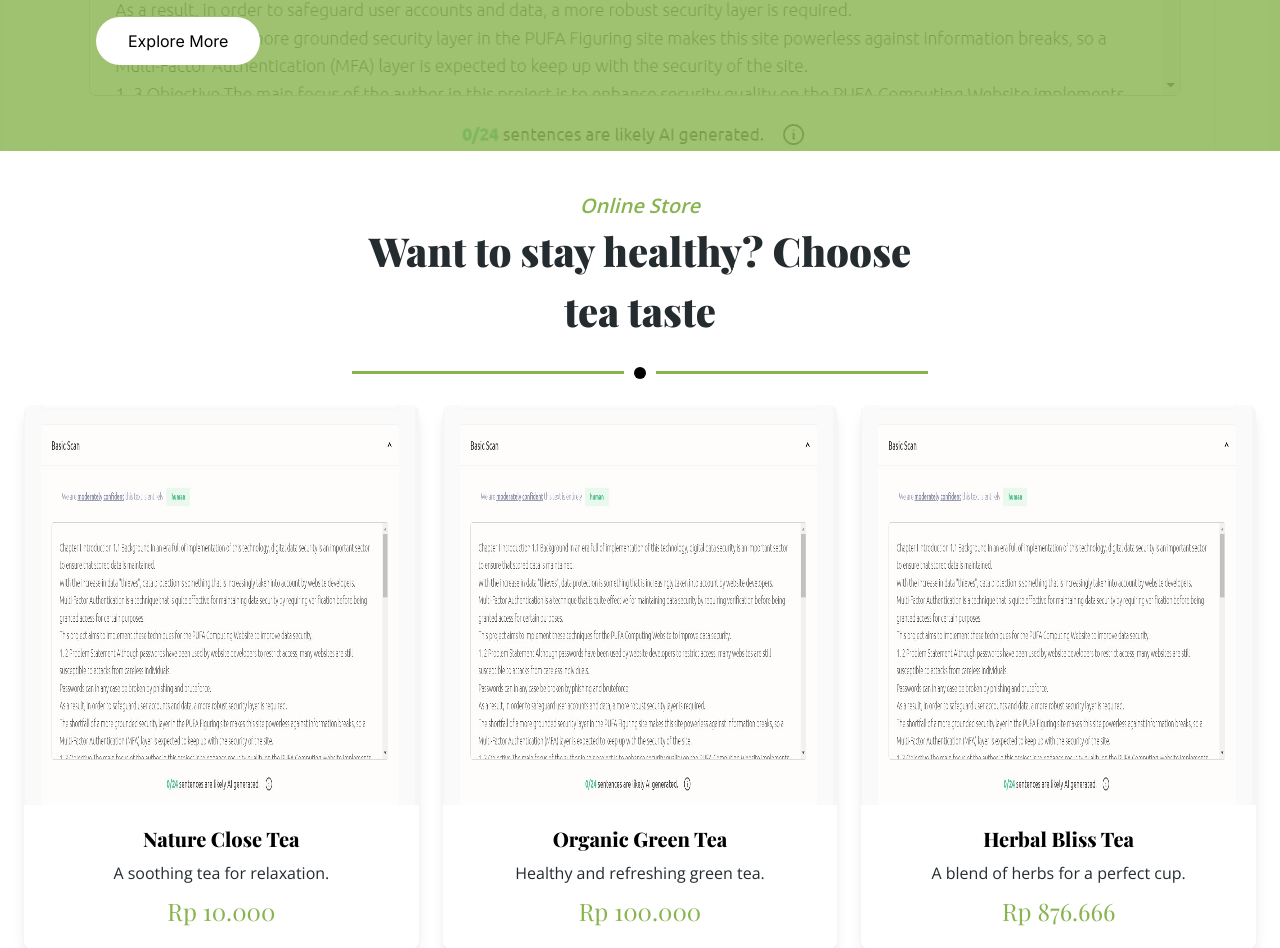
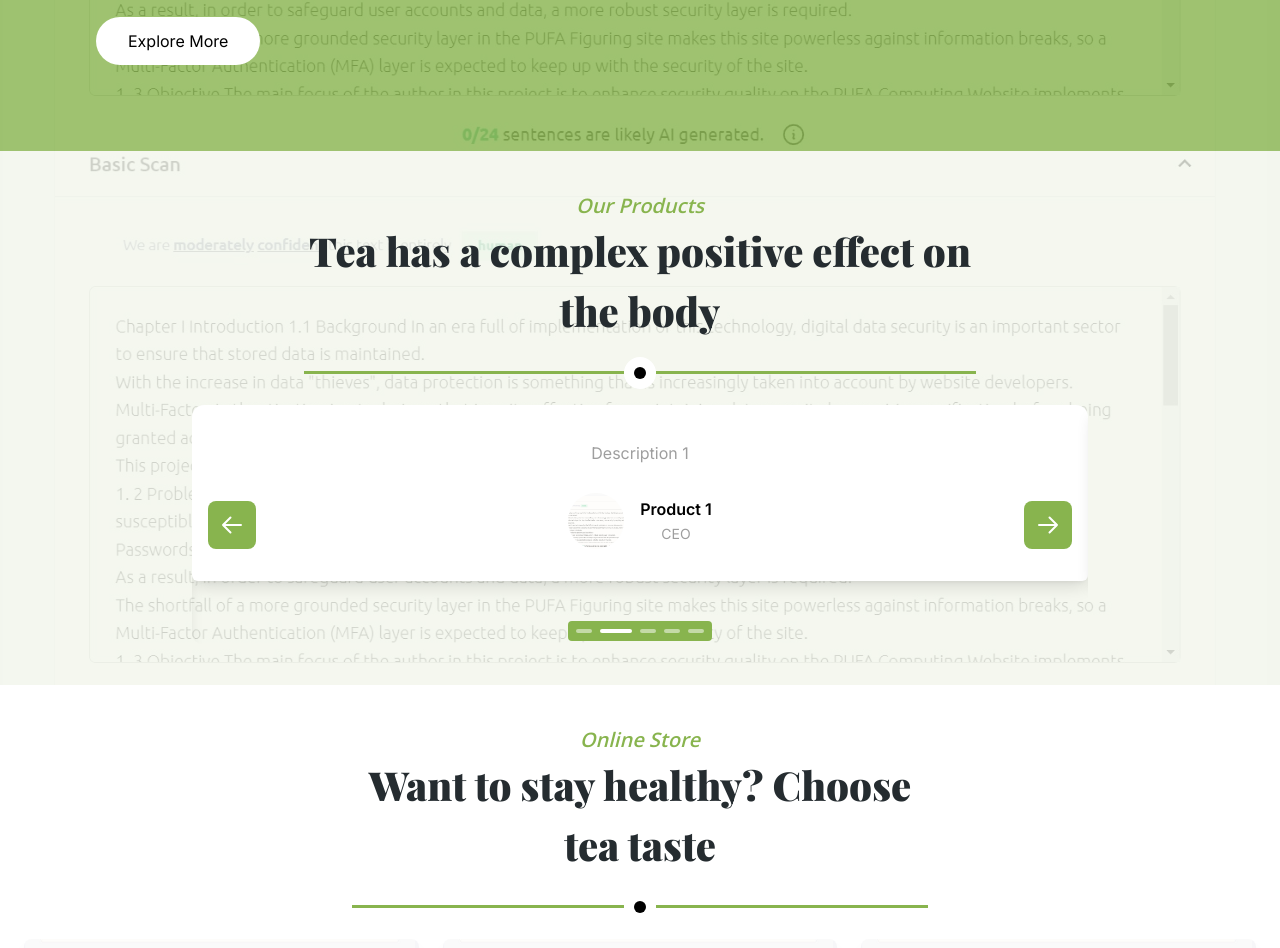
Before and after one commit to PamanAleph/kratom-landing-page, a Next.js app: page / in a window 1280 px wide. Shown: the part 3091-4039 px from the top of the page. Built offline with nearby package versions, Linux system fonts and the light colour scheme; a web font is replaced by a local one.

Commit message:
"Added TestimonialSection component to HomePage"

```diff
--- a/src/app/page.tsx
+++ b/src/app/page.tsx
@@ -11,6 +11,7 @@ import ProductsSection from "@/components/products/ProductsSection";
 import StoreSection from "@/components/store/StoreSection";
 import ButtonModal from "@/components/main/ButtonModal";
 import { CheckIcon } from "@heroicons/react/20/solid";
+import TestimonialSection from "@/components/testimonial/TestimonialSection"
 
 export default function HomePage() {
   const features = [
@@ -116,8 +117,7 @@ export default function HomePage() {
           </div>
         </div>
       </div>
-
-
+      <TestimonialSection />
       <StoreSection />
       <Contact />
     </section>
--- /dev/null
+++ b/src/components/testimonial/TestimonialCard.tsx
@@ -0,0 +1,35 @@
+import Image from 'next/image'
+import React from 'react'
+
+interface TestimonialCardProps{
+    description: string;
+    image: string;
+    name: string;
+    position: string;
+}
+
+export default function TestimonialCard({description,image,name,position}:TestimonialCardProps) {
+    const truncateDescription = (text: string, maxLength: number) => {
+        if (text.length > maxLength) {
+            return text.substring(0, maxLength) + '...';
+        }
+        return text;
+    };
+    return (
+        <div className="w-full p-8 bg-white rounded-md shadow-lg dark:bg-gray-800">
+            <p className="leading-loose text-gray-500 dark:text-gray-400 ">
+            {truncateDescription(description, 250)}
+            </p>
+
+            <div className="flex justify-center items-center mt-6 -mx-2">
+                <Image className="object-cover mx-2 rounded-full w-14 h-14"
+                    src={image} alt="" height={1080} width={1920}/>
+
+                <div className="mx-2">
+                    <h1 className="font-semibold text-black">{name}</h1>
+                    <span className="text-sm text-gray-500 dark:text-gray-400">{position}</span>
+                </div>
+            </div>
+        </div>
+    )
+}
--- /dev/null
+++ b/src/components/testimonial/TestimonialSection.jsx
@@ -0,0 +1,143 @@
+"use client";
+import SectionText from "../main/SectionText";
+import Heading from "../main/Heading";
+import Divider from "../main/Divider";
+import BLOG from "@/assets/blog/Blog.jpg";
+import Image from "next/image";
+import { Carousel, IconButton } from "@material-tailwind/react";
+import TestimonialCard from "./TestimonialCard";
+
+const users = [
+  {
+    name: "Product 1",
+    description:
+      "Lorem Ipsum is simply dummy text of the printing and typesetting industry. Lorem Ipsum has been the industry's standard dummy text ever since the 1500s, when an unknown printer took a galley of type and scrambled it to make a type specimen book. It has survived not only five centuries, but also the leap into electronic typesetting, remaining essentially unchanged. It was popularised in the 1960s with the release of Letraset sheets containing Lorem Ipsum passages, and more recently with desktop publishing software like Aldus PageMaker including versions of Lorem Ipsum.",
+    image: BLOG.src,
+    position: "CEO",
+  },
+  {
+    name: "Product 1",
+    description: "Description 1",
+    image: BLOG.src,
+    position: "CEO",
+  },
+  {
+    name: "Product 1",
+    description: "Description 1",
+    image: BLOG.src,
+    position: "CEO",
+  },
+  {
+    name: "Product 1",
+    description: "Description 1",
+    image: BLOG.src,
+    position: "CEO",
+  },
+  {
+    name: "Product 1",
+    description: "Description 1",
+    image: BLOG.src,
+    position: "CEO",
+  },
+];
+
+export default function TestimonialSection() {
+  return (
+    <div className="relative bg-[#F3F7ED] overflow-hidden">
+      <Image
+        width={1920}
+        height={1080}
+        src={BLOG}
+        alt="image"
+        className="absolute inset-0 w-full h-full object-cover z-0"
+      />
+      <div className="absolute inset-0 bg-[#F3F7ED] bg-opacity-80 z-10"></div>
+      <div className="py-10 relative z-10">
+        <div className="text-center max-w-2xl mx-auto">
+          <SectionText title="Our Products" />
+          <Heading title="Tea has a complex positive effect on the body" />
+          <Divider width={2} />
+          </div>
+          <div className="max-w-4xl mx-auto text-center">
+          <Carousel
+            autoplay={true}
+            loop={true}
+            className="rounded-xl"
+            navigation={({ setActiveIndex, activeIndex, length }) => (
+              <div className="absolute bottom-4 left-2/4 z-50 flex -translate-x-2/4 bg-secondary translate-y-3 p-2 rounded gap-2">
+                {new Array(length).fill("").map((_, i) => (
+                  <span
+                    key={i}
+                    className={`block h-1 cursor-pointer rounded-2xl transition-all content-[''] ${
+                      activeIndex === i ? "w-8 bg-white" : "w-4 bg-white/50"
+                    }`}
+                    onClick={() => setActiveIndex(i)}
+                  />
+                ))}
+              </div>
+            )}
+            itemsPerView={3}
+            prevArrow={({ handlePrev }) => (
+              <IconButton
+                variant="text"
+                color="white"
+                size="lg"
+                onClick={handlePrev}
+                className="!absolute top-2/4 left-4 -translate-y-2/4 bg-secondary hover:text-secondary hover:bg-transparent duration-300"
+              >
+                <svg
+                  xmlns="http://www.w3.org/2000/svg"
+                  fill="none"
+                  viewBox="0 0 24 24"
+                  strokeWidth={2}
+                  stroke="currentColor"
+                  className="h-6 w-6"
+                >
+                  <path
+                    strokeLinecap="round"
+                    strokeLinejoin="round"
+                    d="M10.5 19.5L3 12m0 0l7.5-7.5M3 12h18"
+                  />
+                </svg>
+              </IconButton>
+            )}
+            nextArrow={({ handleNext }) => (
+              <IconButton
+                variant="text"
+                color="white"
+                size="lg"
+                onClick={handleNext}
+                className="!absolute top-2/4 !right-4 -translate-y-2/4 bg-secondary hover:text-secondary hover:bg-transparent duration-300"
+              >
+                <svg
+                  xmlns="http://www.w3.org/2000/svg"
+                  fill="none"
+                  viewBox="0 0 24 24"
+                  strokeWidth={2}
+                  stroke="currentColor"
+                  className="h-6 w-6"
+                >
+                  <path
+                    strokeLinecap="round"
+                    strokeLinejoin="round"
+                    d="M13.5 4.5L21 12m0 0l-7.5 7.5M21 12H3"
+                  />
+                </svg>
+              </IconButton>
+            )}
+          >
+            {users.map((user, index) => (
+              <TestimonialCard
+                key={index}
+                description={user.description}
+                image={user.image}
+                name={user.name}
+                position={user.position}
+              />
+            ))}
+          </Carousel>
+        </div>
+      </div>
+    </div>
+  );
+}
```
Also changed, not shown: src/components/main/IntroCard.tsx (added), src/components/main/IntroSection.tsx (added).
